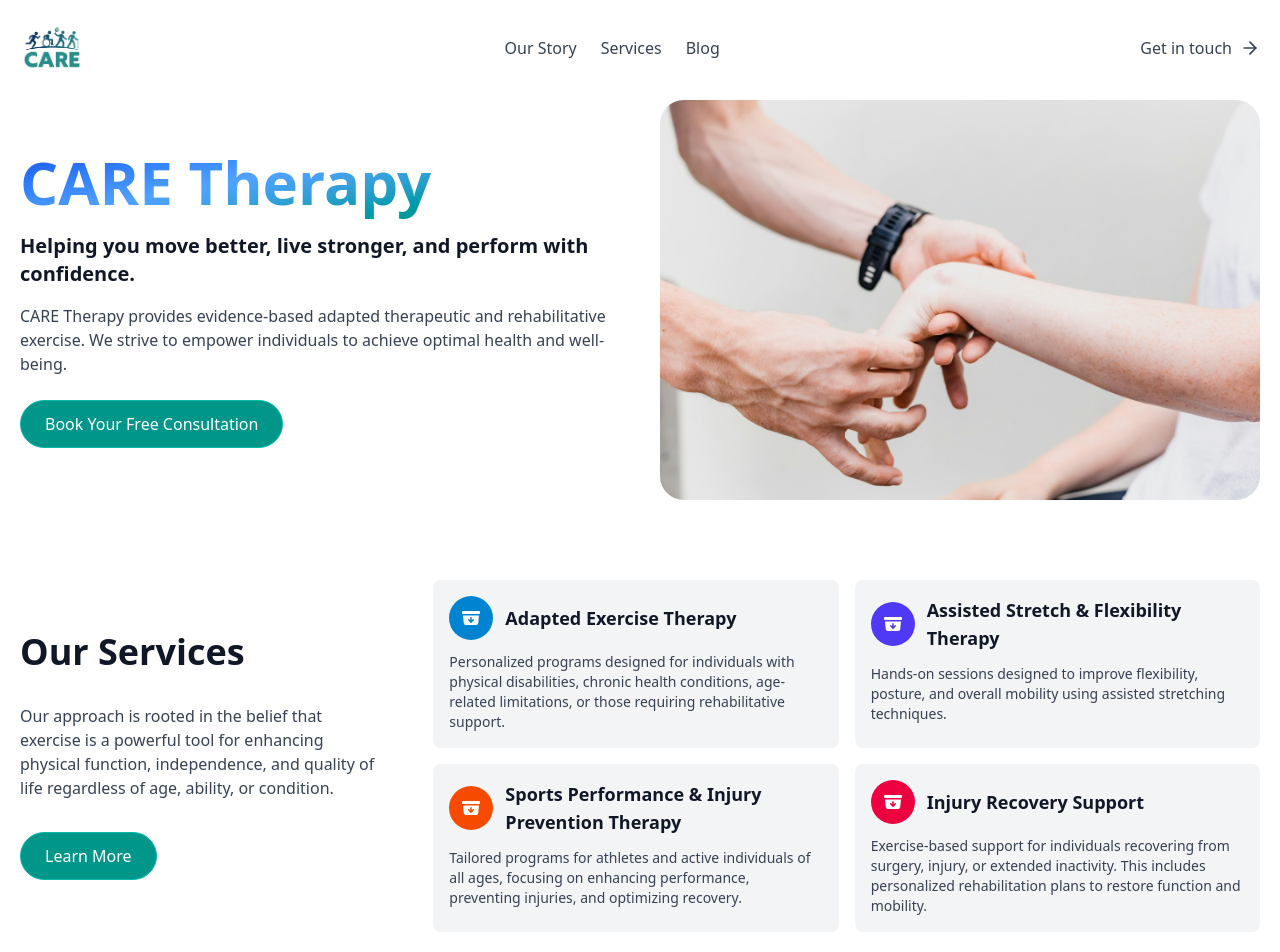
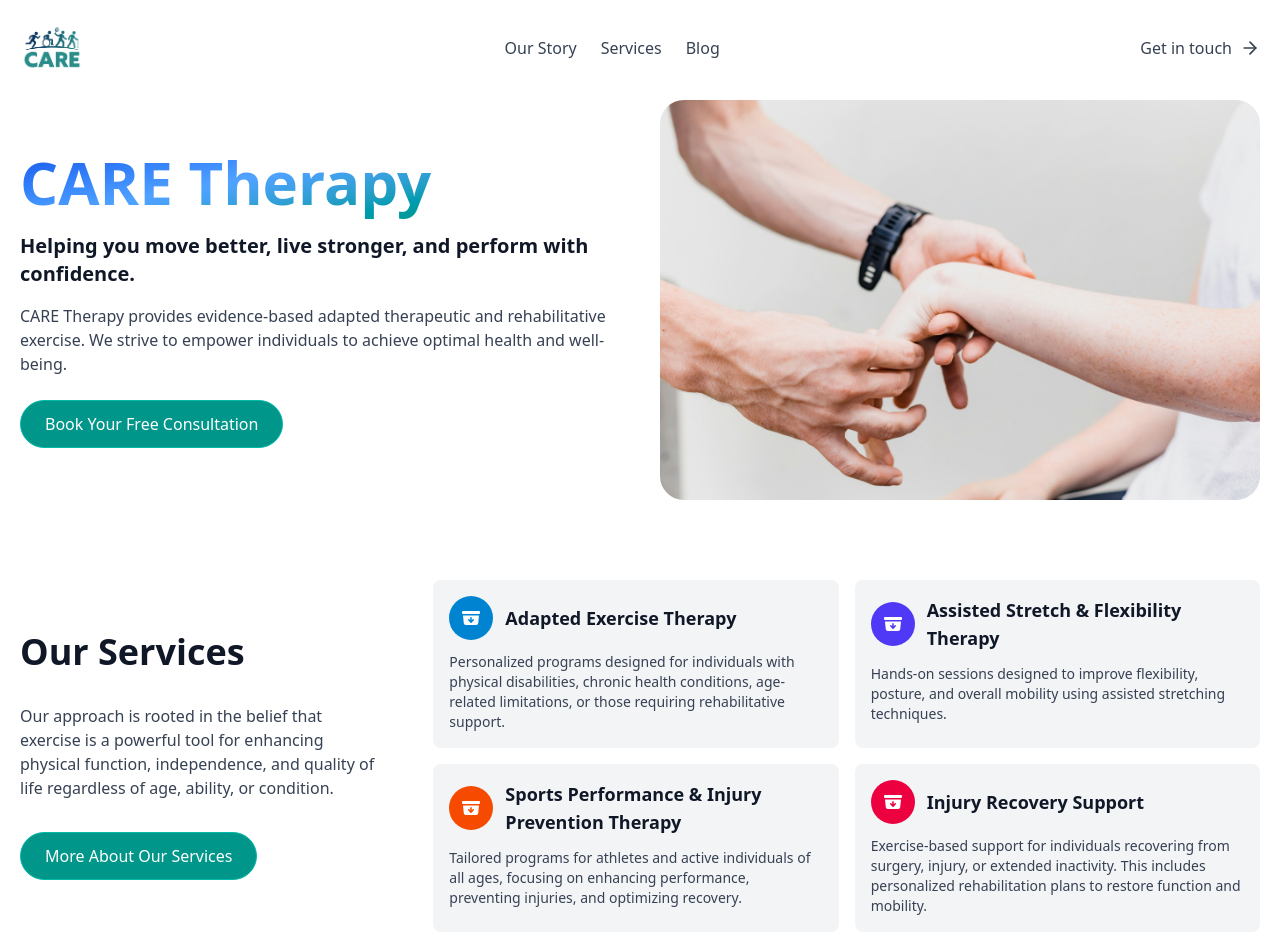
Before and after one commit to CodingWithCallum/care-therapy-njs, a Next.js app: page / in a window 1280 px wide. Shown: the top 952 px of the page. Built offline with nearby package versions, Linux system fonts and the light colour scheme.

Commit message:
Button updated

```diff
--- a/src/app/Components/Feature.tsx
+++ b/src/app/Components/Feature.tsx
@@ -82,7 +82,7 @@ return (
                     </p>
                     <div className="flex">
                         <Link href="/OurServices" className="bg-teal-600 text-white border border-teal-500 rounded-full px-6 h-12 flex w-max items-center">
-                            Learn More
+                            More About Our Services
                         </Link>
                     </div>
                 </div>
```
